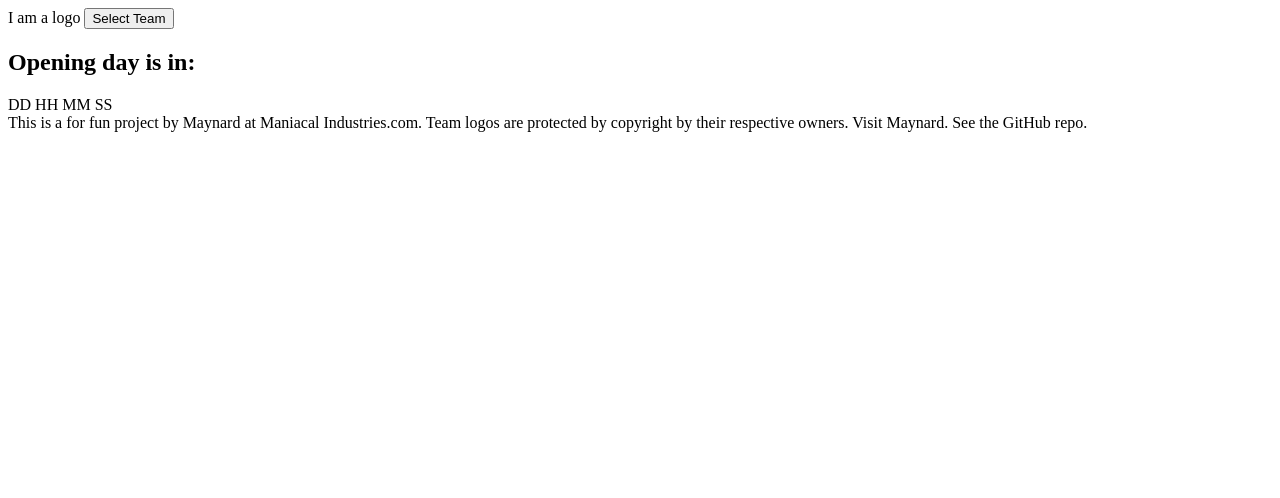
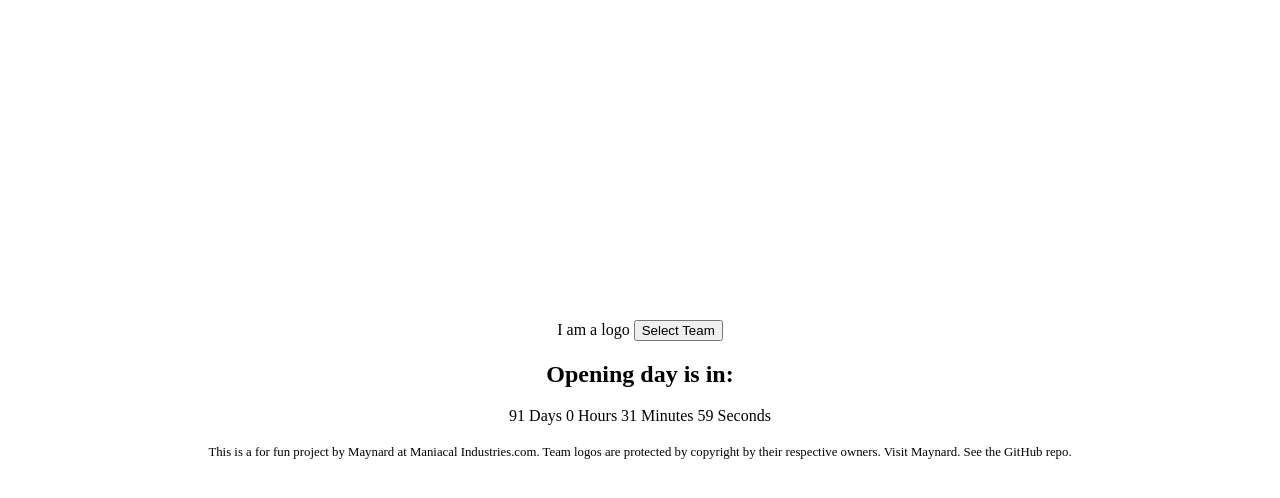
Before and after one commit to ManiacalMaynard/baseballCountdown, a plain HTML site: page index.html in a window 1280 px wide. Drawn offline with Linux system fonts and the light colour scheme.

Commit message:
adds basic javascript function for countdown, and basic formatting

```diff
--- a/index.html
+++ b/index.html
@@ -21,7 +21,10 @@
             </div>
             <h2>Opening day is in:</h2>
             <div class="timerDisplay">
-                DD HH MM SS
+                <span id="daysDisplay">DD</span> Days
+                <span id="hoursDisplay">HH</span> Hours
+                <span id="minsDisplay">MM</span> Minutes
+                <span id="secondsDisplay">SS</span> Seconds
             </div>
         </div>
         <div class="footer">This is a for fun project by Maynard at Maniacal Industries.com. Team logos are protected by copyright by their respective owners. Visit Maynard. See the GitHub repo.</div>
--- a/scripts.js
+++ b/scripts.js
@@ -0,0 +1,24 @@
+// This message will not self-destruct, ignore this console, it's just for me
+console.log('Because it\'s one, two, three strike you\'re out at the old ball game!')
+
+// Set the end of the timer, this will be modified by league and team choice
+let endDate = new Date("Mar 31, 2022 13:00:00").getTime()
+
+const timer = () => {
+    setInterval(function() {
+        let rightNow = new Date().getTime();
+        let distance = endDate - rightNow;
+        let days = Math.floor(distance / (1000 * 60 * 60 * 24));
+        let hours = Math.floor((distance % days) / (1000 * 60 * 60));
+        let minutes = Math.floor( (distance % (1000 * 60 * 60)) / (1000 * 60));
+        let seconds = Math.floor( (distance % (1000 * 60)) / 1000)
+
+        document.getElementById('daysDisplay').innerText = days;
+        document.getElementById('hoursDisplay').innerText = hours;
+        document.getElementById('minsDisplay').innerText = minutes;
+        document.getElementById('secondsDisplay').innerText = seconds;
+
+    }, 1000)
+}
+
+timer()
--- a/stylize.css
+++ b/stylize.css
@@ -0,0 +1,26 @@
+:root {
+
+}
+
+html {
+}
+
+body {
+    margin: 0px;
+    padding: 0px;
+}
+
+.container {
+    width: 100%;
+    height: 100vh;
+    display: flex;
+    flex-flow: column wrap;
+    justify-content: center;
+    align-items: center;
+    text-align: center;
+}
+
+.footer {
+    padding: 20px;
+    font-size: 0.8rem;
+}
```
